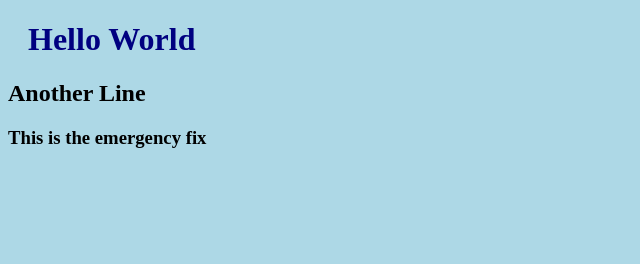
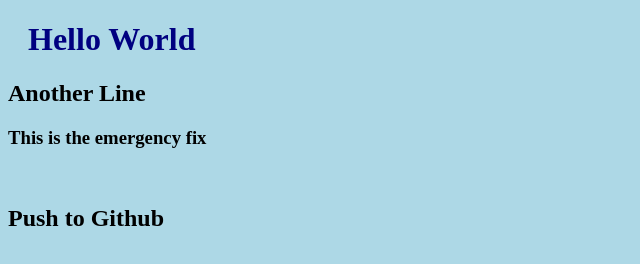
Before and after one commit to shawnlim520/shawnlim520.github.io, a plain HTML site: page index.html in a window 1280 px wide. Shown: the whole page, without its empty margins (0-640 px from the left). Drawn offline with Linux system fonts and the light colour scheme.

Commit message:
Updated index.html added new h2

```diff
--- a/index.html
+++ b/index.html
@@ -12,5 +12,6 @@
     <h2>Another Line</h2>
     <h3>This is the emergency fix</h3>
     <div><img src="" alt=""></div>
+    <h2>Push to Github</h2>
 </body>
 </html>
```
